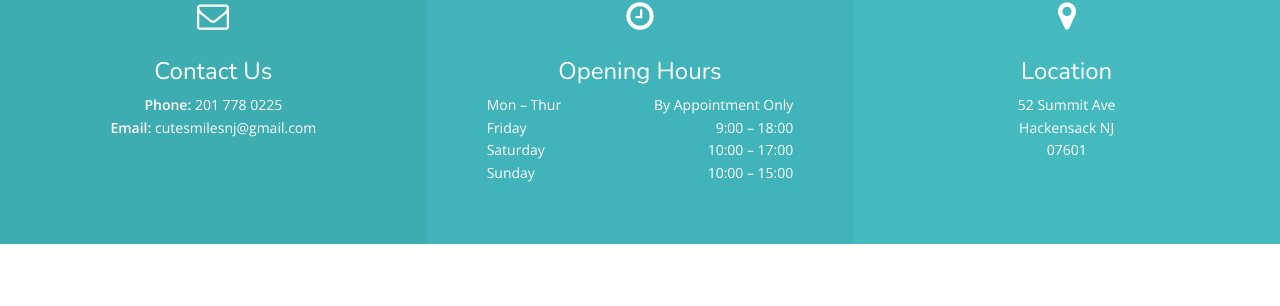
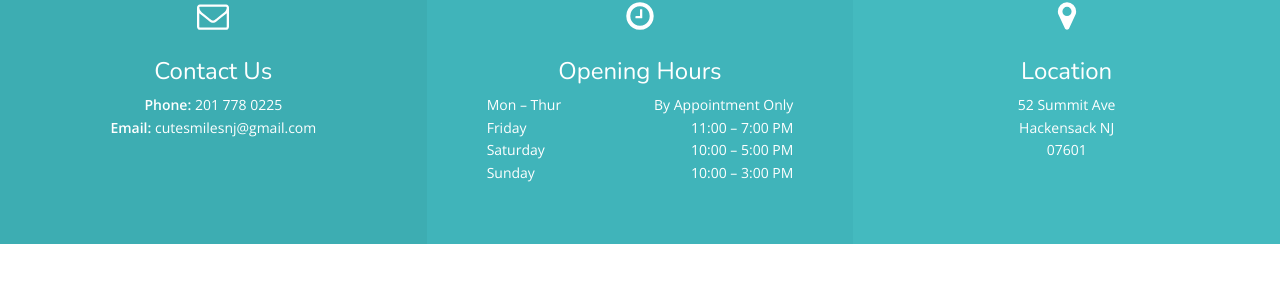
Before and after one commit to dk5646hytio/546Phe345, a Jekyll site: the page built from index.html, in a window 1280 px wide and 900 px high, scrolled down 464 px. Shown: the part 142-448 px from the top of the window. Built offline with Jekyll 4.4.1, drawn with Linux system fonts in a browser that asks for light colours; nearby versions of some CDN libraries.

Commit message:
Changed timining

```diff
--- a/_config.yml
+++ b/_config.yml
@@ -24,9 +24,9 @@ contact:
     address: 52 Summit Ave <br> Hackensack NJ <br> 07601
 
 # Opening hours
-monday_friday: 9:00 – 18:00
-saturday: 10:00 – 17:00
-sunday: 10:00 – 15:00
+monday_friday: 11:00 – 7:00 PM
+saturday: 10:00  – 5:00 PM
+sunday: 10:00 – 3:00 PM
 
 # Testimonials
 testimonials:
```
